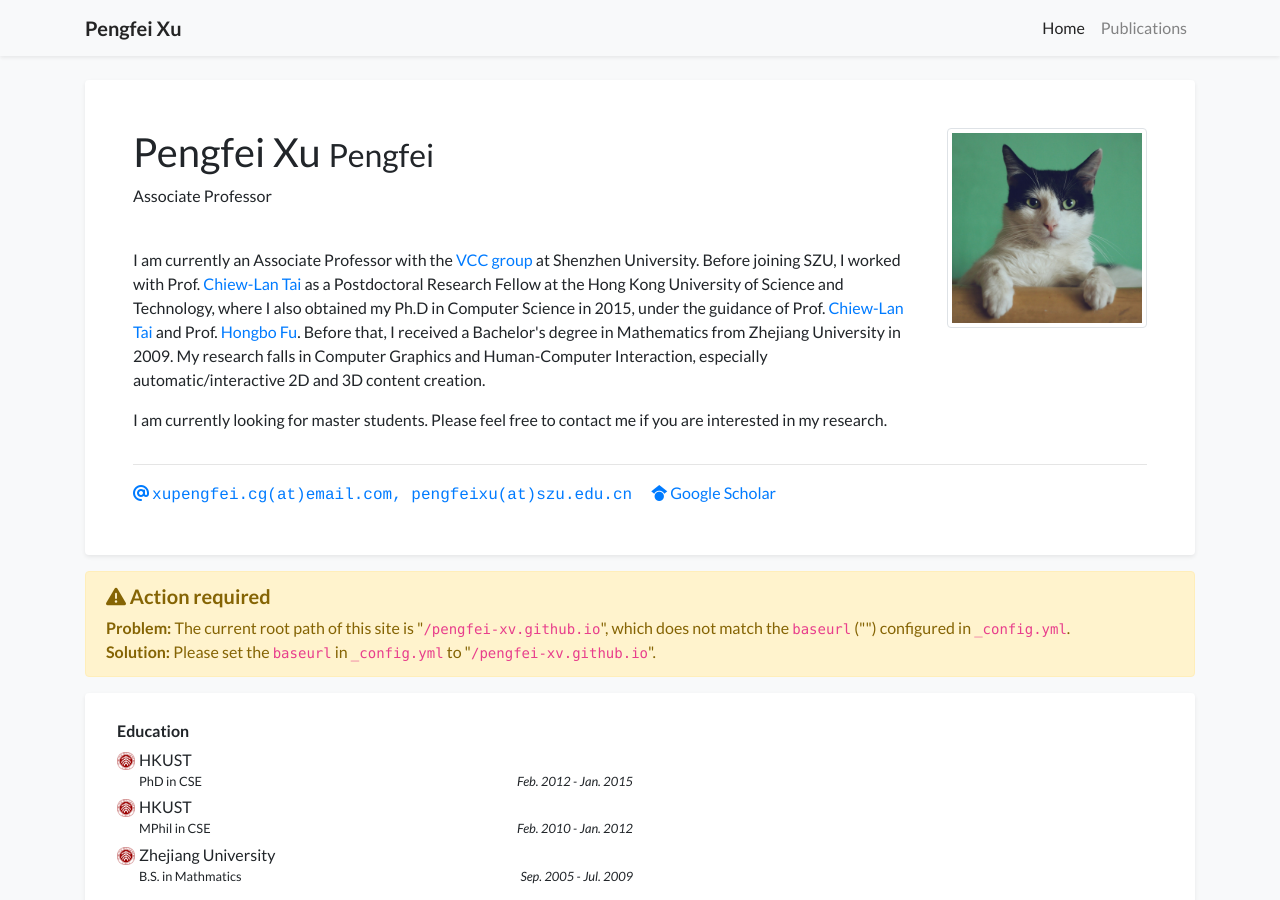
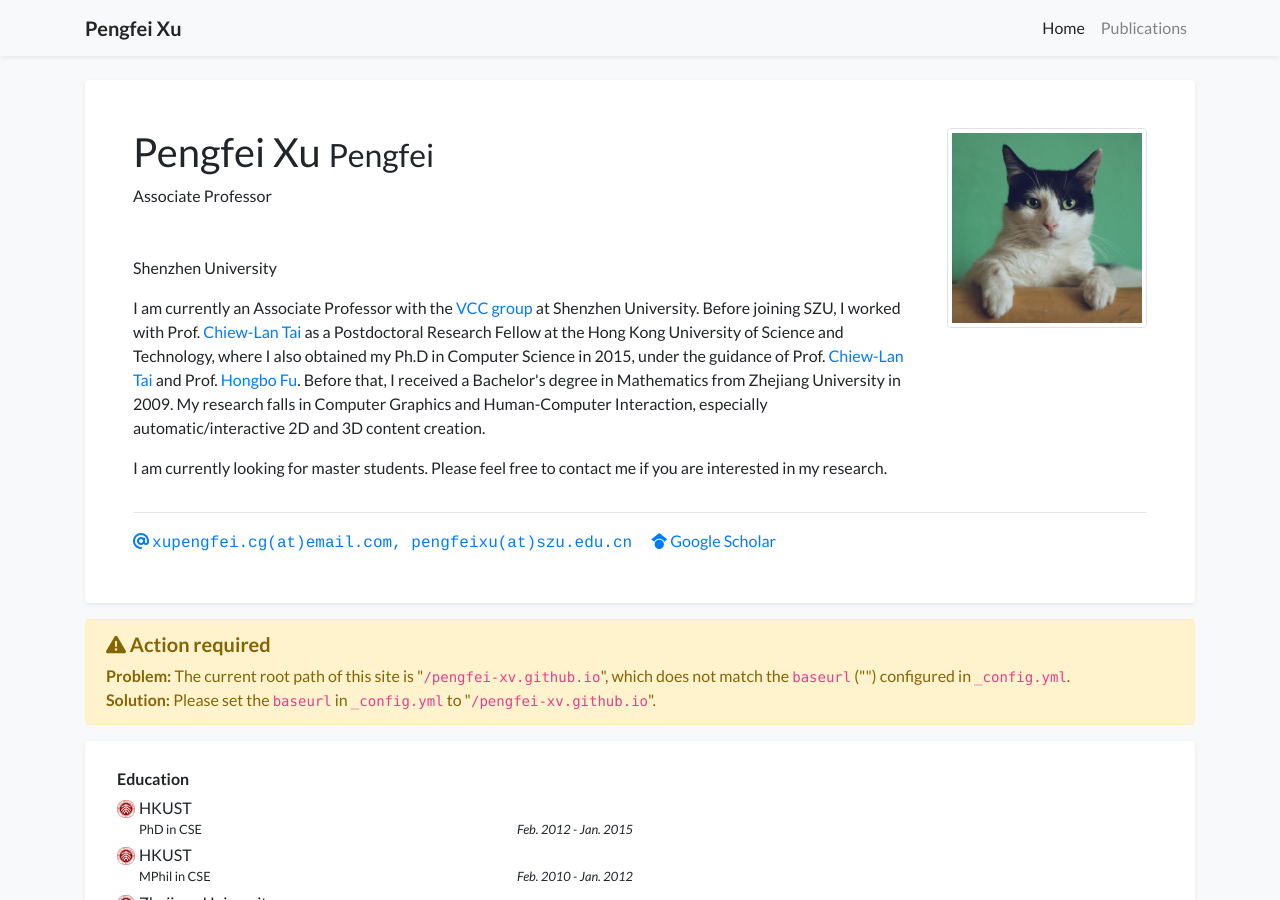
Before and after one commit to pengfei-xv/pengfei-xv.github.io, a Jekyll site: the page built from index.html, in a window 1280 px wide and 900 px high. Built offline with Jekyll 4.4.1, drawn with Linux system fonts in a browser that asks for light colours; a style sheet for code colours, icons or effects is not loaded.

Commit message:
Update profile_card.html

```diff
--- a/_includes/widgets/profile_card.html
+++ b/_includes/widgets/profile_card.html
@@ -13,6 +13,7 @@
                             <img src="{{ position.logo | relative_url }}" alt="Logo" class="inline-badge"/>
                             {%- endif %}
                             {{ position.name }}<br/>
+                            {{ position.affiliation}}<br/>
                             {% endfor %}
                         </div>
                         <div class="text-profile-bio mt-3">
```
